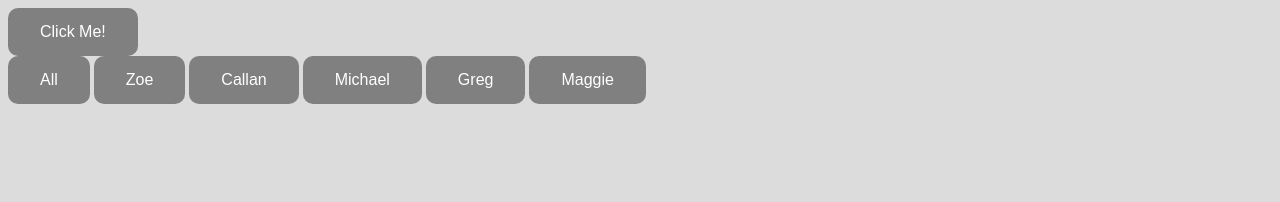
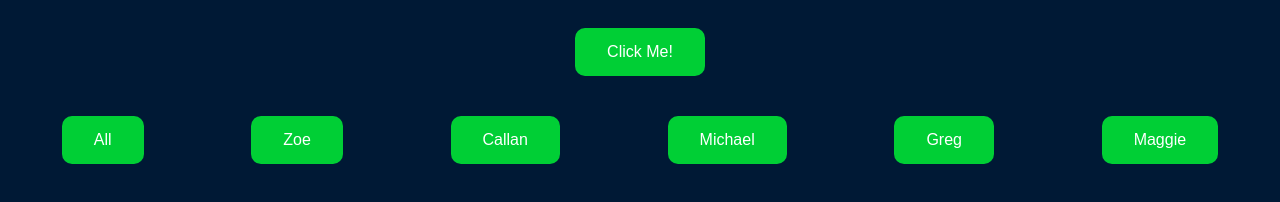
Before and after one commit to maggieisgreene/event-listeners, a plain HTML site: page index.html in a window 1280 px wide. Drawn offline with Linux system fonts and the light colour scheme.

Commit message:
changed the color palatte

```diff
--- a/main.css
+++ b/main.css
@@ -1,16 +1,27 @@
 body {
-    background-color: gainsboro;
+    background-color: #001935;
 }
 
 button {
-    background-color: gray;
+    background-color: #00CF35;
     border: none;
     border-radius: 10px;
     color: white;
+    margin: 20px;
     padding: 15px 32px;
     text-align: center;
     /* display: inline-block; */
     font-size: 16px;
+}
+
+#buttons {
+    display: flex;
+    justify-content: space-around;
+}
+
+#buttonIsHere {
+    display: flex;
+    justify-content: center;
 }
 
 img {
@@ -27,8 +38,8 @@ img {
 }
 
 #card {
-    background-color: gray;
-    border: 5px gray solid;
+    background-color: #00CF35;
+    border: 5px #00CF35 solid;
     border-radius: 10px;
     width: 30%;
     margin-top: 20px;
```
